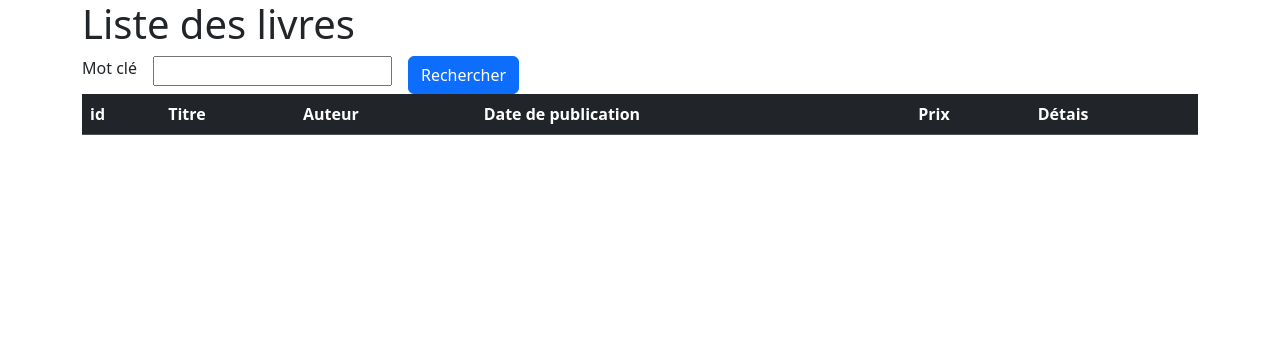
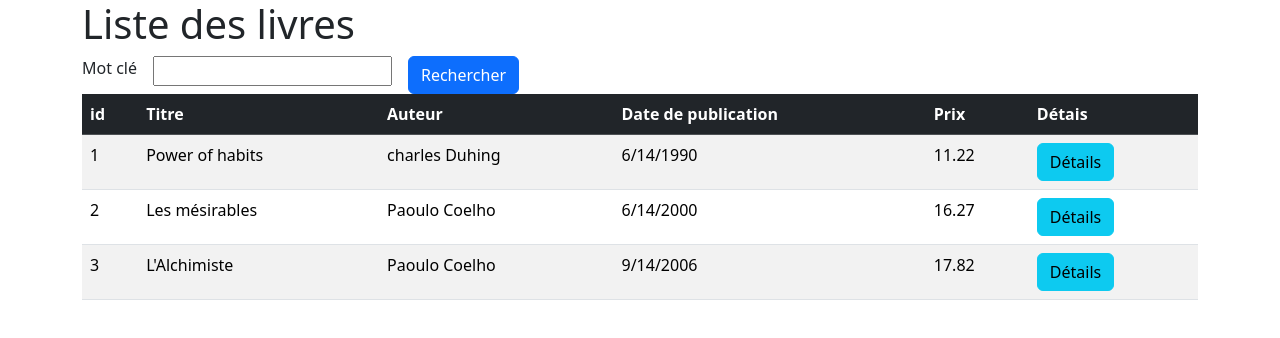
Before and after one commit to LyndaKlaleche/Angular_Book, an Angular app in the folder book-shop/: page / in a window 1280 px wide. Shown: the top 338 px of the page. Built offline with nearby package versions, Linux system fonts and the light colour scheme.

Commit message:
ajout de la currentListBook

```diff
--- a/book-shop/src/app/list-books/list-books.component.html
+++ b/book-shop/src/app/list-books/list-books.component.html
@@ -17,7 +17,7 @@
           </tr>
     </thead>
     <tbody>
-        <tr *ngFor="let b of listFiltredBook">
+        <tr *ngFor="let b of currentListBook">
             <td>{{ b.id }}</td>
             <td>{{ b.title }}</td>
             <td>{{ b.author }}</td>
--- a/book-shop/src/app/list-books/list-books.component.ts
+++ b/book-shop/src/app/list-books/list-books.component.ts
@@ -43,6 +43,7 @@ export class ListBooksComponent {
       ]
 
 
+  currentListBook=this.books;
 
   showdetails(b:Book)
   {
@@ -56,12 +57,14 @@ export class ListBooksComponent {
   }
   filterBook(keyword :string)
   {
-    this.listFiltredBook.splice(0, this.listFiltredBook.length);
+    this.listFiltredBook.splice(0, this.listFiltredBook.length);//clear list
     this.books.forEach(element => {
       if (element.title.toLowerCase().includes(keyword.toLowerCase()))
         {
           this.listFiltredBook.push(element)
         }
+        this.currentListBook=this.listFiltredBook;
+
     });
   }
 
```
